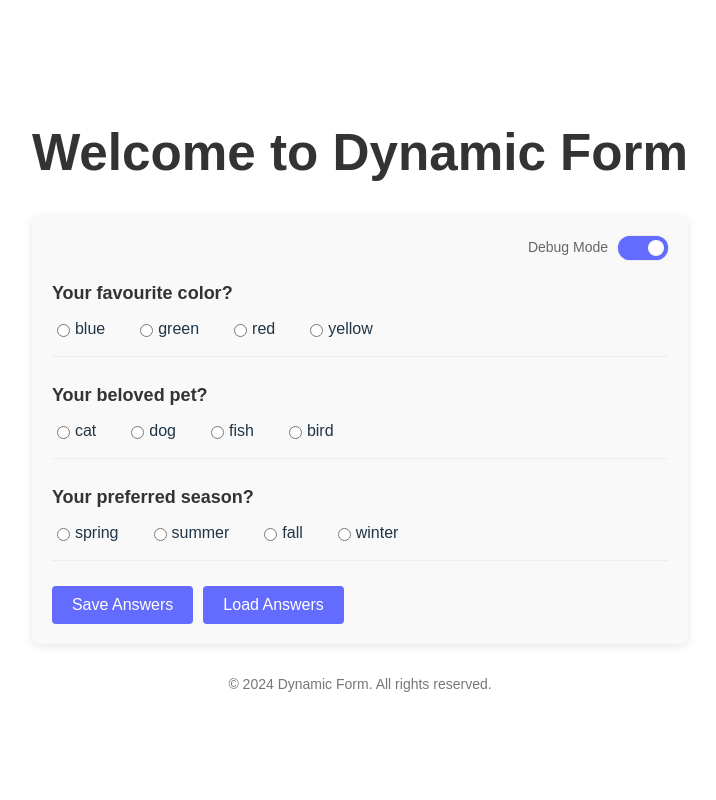
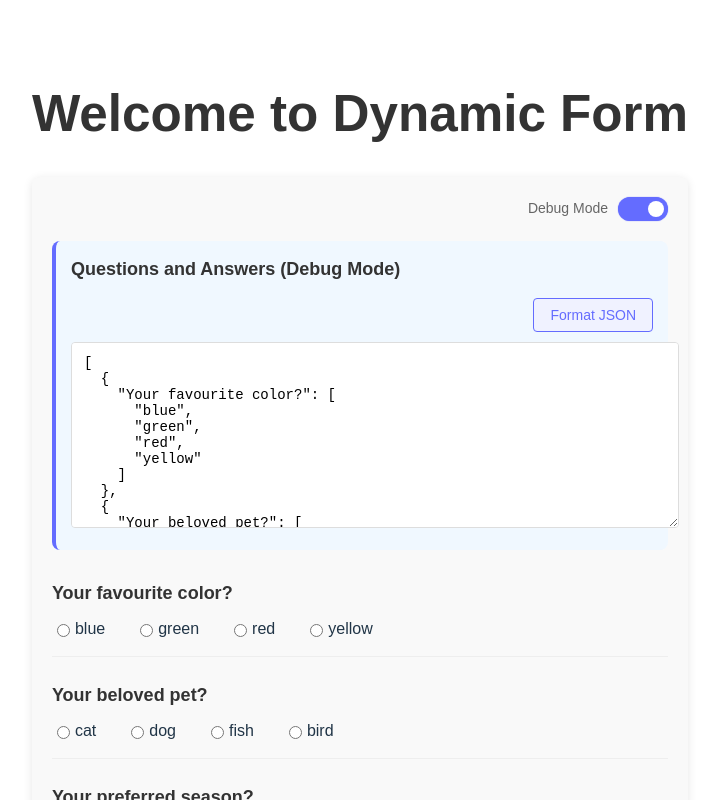
Before and after one commit to chtz/cursordemo_dynamicform, a React (Vite) app: page / in a window 1280 px wide. Both pictures are taken after a click on the label "Debug Mode". Shown: the top 800 px of the page, without its empty margins (280-996 px from the left). Built offline with nearby package versions, Linux system fonts and the light colour scheme.

Commit message:
editable form meta json

```diff
--- a/src/App.css
+++ b/src/App.css
@@ -93,6 +93,66 @@ input:focus + .slider {
 
 input:checked + .slider:before {
   transform: translateX(26px);
+}
+
+/* JSON Editor Styles */
+.debug-editor {
+  margin-bottom: 30px;
+  padding: 15px;
+  background-color: #f0f8ff;
+  border-radius: 8px;
+  border-left: 4px solid #646cff;
+}
+
+.debug-editor h2 {
+  margin-top: 0;
+  color: #333;
+  font-size: 18px;
+  margin-bottom: 15px;
+}
+
+.editor-controls {
+  display: flex;
+  justify-content: flex-end;
+  margin-bottom: 10px;
+}
+
+.json-editor {
+  width: 100%;
+  min-height: 150px;
+  font-family: monospace;
+  font-size: 14px;
+  padding: 12px;
+  border: 1px solid #ddd;
+  border-radius: 4px;
+  background-color: #fff;
+  resize: vertical;
+}
+
+.json-editor.json-error {
+  border-color: #ff4d4f;
+  background-color: #fff1f0;
+}
+
+.error-message {
+  color: #ff4d4f;
+  font-size: 14px;
+  margin-top: 8px;
+}
+
+.secondary-button {
+  background-color: #f0f2ff;
+  color: #646cff;
+  border: 1px solid #646cff;
+  padding: 8px 16px;
+  border-radius: 4px;
+  font-size: 14px;
+  cursor: pointer;
+  transition: all 0.3s;
+}
+
+.secondary-button:hover {
+  background-color: #e6e8ff;
 }
 
 .question-container {
--- a/src/App.jsx
+++ b/src/App.jsx
@@ -4,16 +4,18 @@ import { saveAnswers, loadAnswers } from './services/answerService'
 
 function App() {
   // Define questions and their possible answers
-  const questionsAndAnswers = [
+  const [questionsAndAnswers, setQuestionsAndAnswers] = useState([
     {"Your favourite color?": ["blue", "green", "red", "yellow"]},
     {"Your beloved pet?": ["cat", "dog", "fish", "bird"]},
     {"Your preferred season?": ["spring", "summer", "fall", "winter"]}
-  ];
+  ]);
+  const [questionsJson, setQuestionsJson] = useState('');
 
   // State to store user's answers
   const [userAnswers, setUserAnswers] = useState({});
   const [saveStatus, setSaveStatus] = useState('');
   const [debugMode, setDebugMode] = useState(false);
+  const [jsonError, setJsonError] = useState('');
 
   // Load answers from storage when component mounts
   useEffect(() => {
@@ -32,6 +34,13 @@ function App() {
 
     fetchAnswers();
   }, []);
+
+  // Update questions JSON when debug mode is enabled
+  useEffect(() => {
+    if (debugMode) {
+      setQuestionsJson(JSON.stringify(questionsAndAnswers, null, 2));
+    }
+  }, [debugMode, questionsAndAnswers]);
 
   // Handle radio button change
   const handleAnswerChange = (question, answer) => {
@@ -75,6 +84,35 @@ function App() {
     setDebugMode(!debugMode);
   };
 
+  // Handle questions JSON edit
+  const handleQuestionsJsonChange = (e) => {
+    const newValue = e.target.value;
+    setQuestionsJson(newValue);
+
+    try {
+      const parsedQuestions = JSON.parse(newValue);
+      if (Array.isArray(parsedQuestions)) {
+        setQuestionsAndAnswers(parsedQuestions);
+        setJsonError('');
+      } else {
+        setJsonError('Questions data must be an array');
+      }
+    } catch (error) {
+      setJsonError('Invalid JSON format');
+    }
+  };
+
+  // Format JSON in the textarea
+  const formatJson = () => {
+    try {
+      const parsedJson = JSON.parse(questionsJson);
+      setQuestionsJson(JSON.stringify(parsedJson, null, 2));
+      setJsonError('');
+    } catch (error) {
+      setJsonError('Cannot format: Invalid JSON');
+    }
+  };
+
   return (
     <div className="container">
       <header>
@@ -95,6 +133,22 @@ function App() {
             </div>
           </label>
         </div>
+
+        {debugMode && (
+          <div className="debug-editor">
+            <h2>Questions and Answers (Debug Mode)</h2>
+            <div className="editor-controls">
+              <button type="button" className="secondary-button" onClick={formatJson}>Format JSON</button>
+            </div>
+            <textarea
+              className={`json-editor ${jsonError ? 'json-error' : ''}`}
+              value={questionsJson}
+              onChange={handleQuestionsJsonChange}
+              rows={10}
+            />
+            {jsonError && <div className="error-message">{jsonError}</div>}
+          </div>
+        )}
 
         <form>
           {questionsAndAnswers.map((questionObj, qIndex) => {
```
